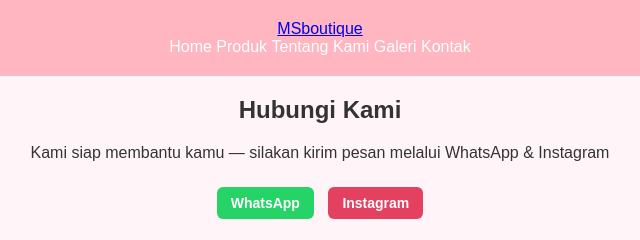
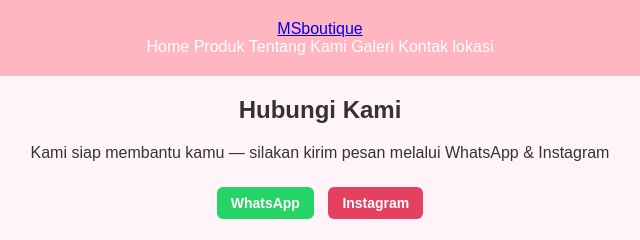
Before and after one commit to faiii127/MSboutique, a plain HTML site: page kontak.html in a window 1280 px wide. Shown: the top 240 px of the page, 320-960 px from the left. Drawn offline with Linux system fonts and the light colour scheme.

Commit message:
Update kontak.html

```diff
--- a/kontak.html
+++ b/kontak.html
@@ -16,6 +16,7 @@
         <a href="tentang.html">Tentang Kami</a>
         <a href="galeri.html">Galeri</a>
         <a href="kontak.html" class="btn-outline">Kontak</a>
+        <a href="lokasi.html">lokasi</a></li>
       </nav>
     </div>
   </header>
```
